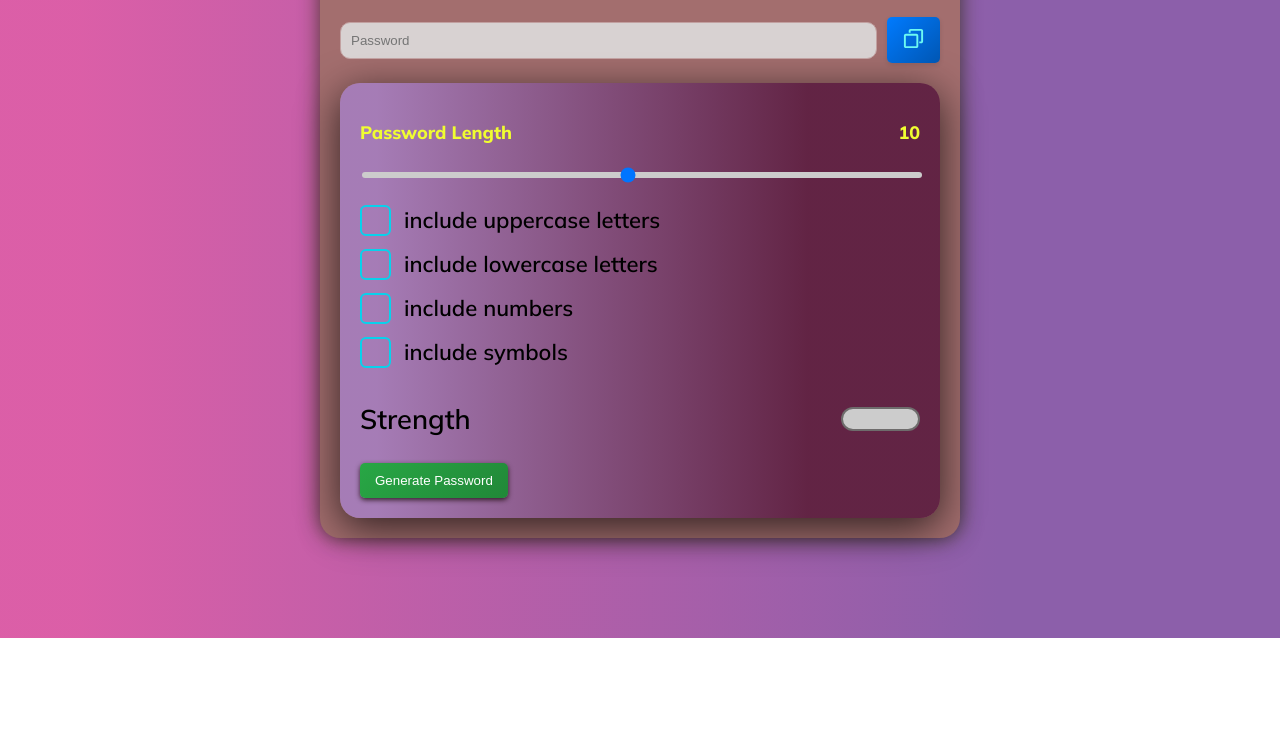
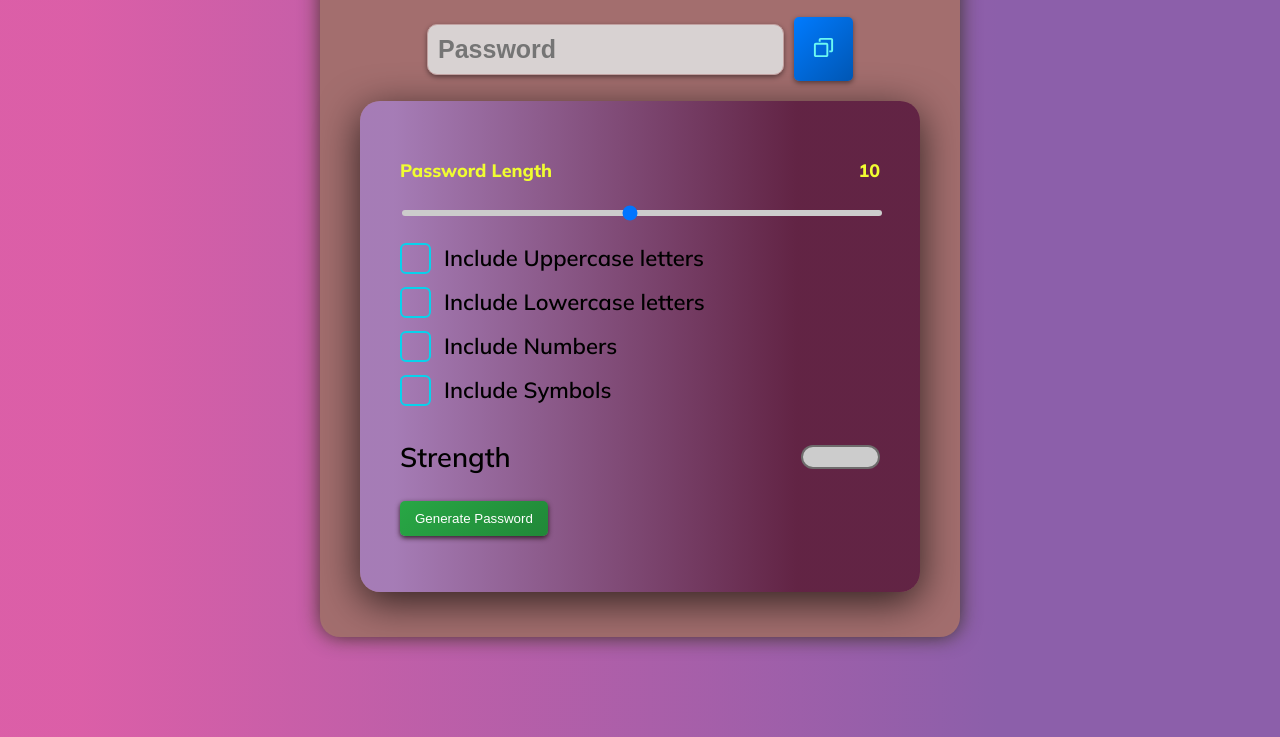
Before and after one commit to gazi-allie/password-generator-, a plain HTML site: page index.html in a window 1280 px wide. Shown: the part 184-921 px from the top of the page. Before the commit the page ends 822 px from the top, so only its background shows below. Drawn offline with Linux system fonts and the light colour scheme.

Commit message:
final edited

```diff
--- a/index.html
+++ b/index.html
@@ -33,19 +33,19 @@
           <div>
             <div class="check">
               <input type="checkbox" name="" id="uppercase" />
-              <label for="uppercase">include uppercase letters</label>
+              <label for="uppercase">Include Uppercase letters</label>
             </div>
             <div class="check">
               <input type="checkbox" name="" id="lowercase" />
-              <label for="lowercase">include lowercase letters</label>
+              <label for="lowercase">Include Lowercase letters</label>
             </div>
             <div class="check">
               <input type="checkbox" name="" id="numbers" />
-              <label for="numbers">include numbers</label>
+              <label for="numbers">Include Numbers</label>
             </div>
             <div class="check">
               <input type="checkbox" name="" id="symbols" />
-              <label for="symbols">include symbols</label>
+              <label for="symbols">Include Symbols</label>
             </div>
           </div>
 
--- a/script.js
+++ b/script.js
@@ -38,7 +38,7 @@ function randomint(min, max) {
   return Math.floor(Math.random() * (max - min)) + min;
 }
 function generateRandomnum() {
-  return randomint(0, 9);
+  return randomint(0, 10);
 }
 function generateUppercase() {
   return String.fromCharCode(randomint(65, 91));
--- a/style.css
+++ b/style.css
@@ -25,30 +25,36 @@ body {
     display: flex;
     align-items: center;
     justify-content: center;
+    margin-bottom: 20px;
+    /* max-width: 75%; */
+    /* gap: 30px; */
 
-    margin-bottom: 20px;
   }
 
   .input input {
     outline: unset;
-    flex: 1;
+    /* flex: 1; */
     padding: 10px;
     border: 1px solid #c2a1a1;
     border-radius: 10px;
     background-color: #ebf4f5be;
+    box-shadow: 0 2px 5px rgba(0, 0, 0, 0.452);
+    font-weight: 900;
+    font-size: 25px;
+
 
   }
 
   .input button {
     background: linear-gradient(135deg, #007bff, #0056b3);
-    color: #fff;
+    color: #ffffffb0;
     border: none;
-    padding: 10px 15px;
+    padding: 19px 18px;
     border-radius: 5px;
     margin-left: 10px;
     cursor: pointer;
     transition: background 0.3s ease;
-    box-shadow: 0 2px 5px rgba(0, 0, 0, 0.1);
+    box-shadow: 0 2px 5px rgba(0, 0, 0, 0.452);
   }
 
   .input button:hover {
@@ -56,7 +62,10 @@ body {
   }
 
   .content {
-    padding: 20px;
+    padding: 40px;
+    margin-bottom: 25px;
+    margin-left: 20px;
+    margin-right: 20px;
     border-radius: 20px;
     background: linear-gradient(90deg, rgba(166, 127, 197, 0.828) 6%,
      rgba(71, 5, 51, 0.705) 78%);
@@ -113,6 +122,7 @@ body {
     color: #fff;
     border: none;
     padding: 10px 15px;
+    margin-bottom: 1rem;
     border-radius: 5px;
     cursor: pointer;
     transition: background 0.3s ease;
```
